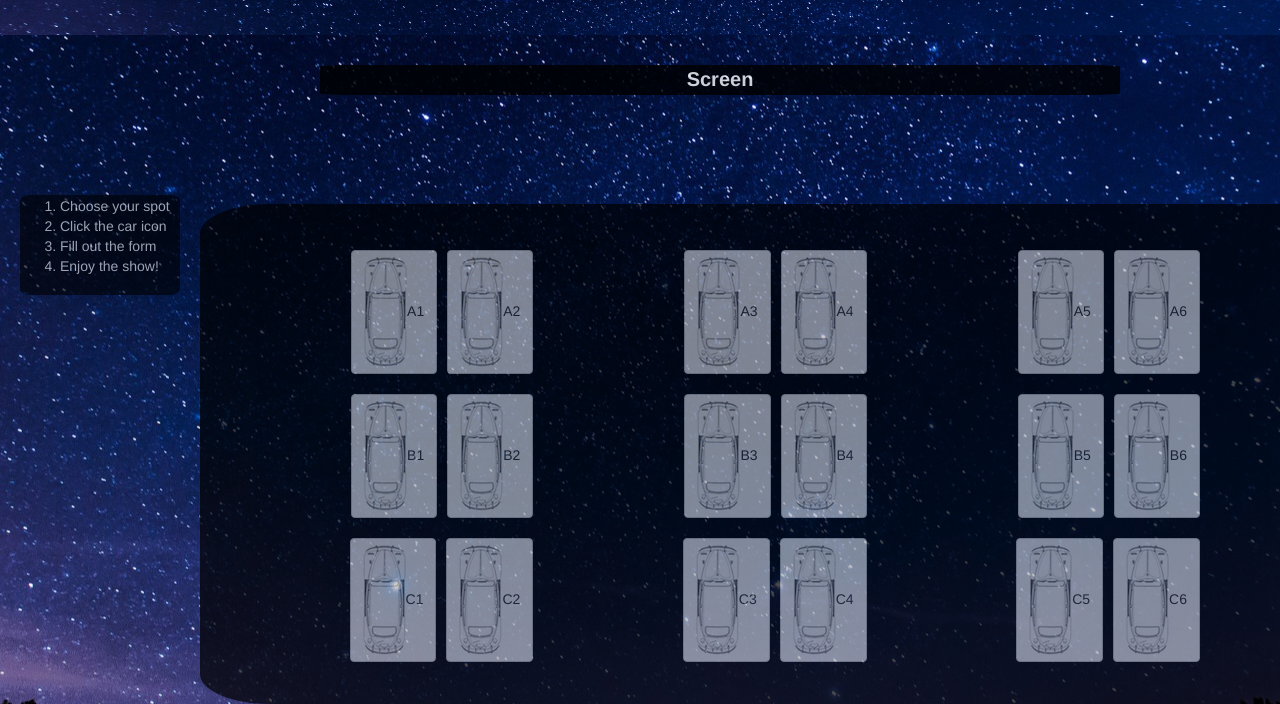
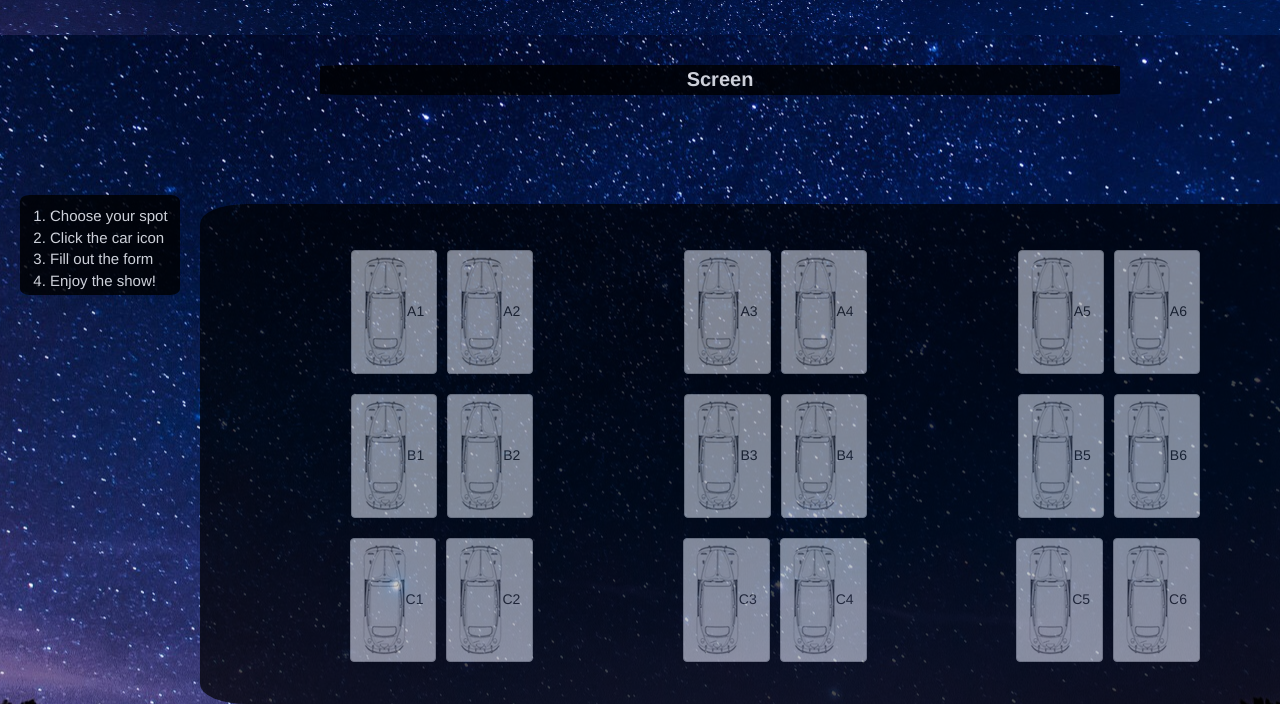
Before and after one commit to hunter-k/Movie_Theatre_Concept, a plain HTML site: page index.html in a window 1280 px wide. Shown: the part 213-917 px from the top of the page. Drawn offline with nearby package versions, Linux system fonts and the light colour scheme.

Commit message:
instructions box aligned and formatted

```diff
--- a/styles.css
+++ b/styles.css
@@ -25,7 +25,6 @@ h1{
   width: 800px;
   background-color: black;
   margin-left: 25%;
-  margin-bottom: 3%;
   text-align: center;
   font-size: 20px;
   font-weight:bold;
@@ -108,7 +107,7 @@ input[type=text]{
   margin-left: 200px !important;
   background-color:black;
   opacity:0.7;
-  border-radius: 6%;
+  border-radius: 4%;
   margin: -4%;
   height:500px;
   padding-top:2%;
@@ -116,12 +115,14 @@ input[type=text]{
 
   ol{
     color: white;
-    text-align: justify;
+    text-align: left;
+    font-size: 15px;
     width:160px;
     height:100px;
     background-color:black;
-    padding-top:1px;
+    padding-top:10px;
     border-radius: 6%;
+    padding-left: 30px;
   }
 
   #instructions {
@@ -129,7 +130,7 @@ input[type=text]{
     height: 60px;
     margin-left: 20px;
     margin-top: 100px;
-    opacity:0.6;
+    opacity:0.8;
   }
   #audio{
     display:none;
```
